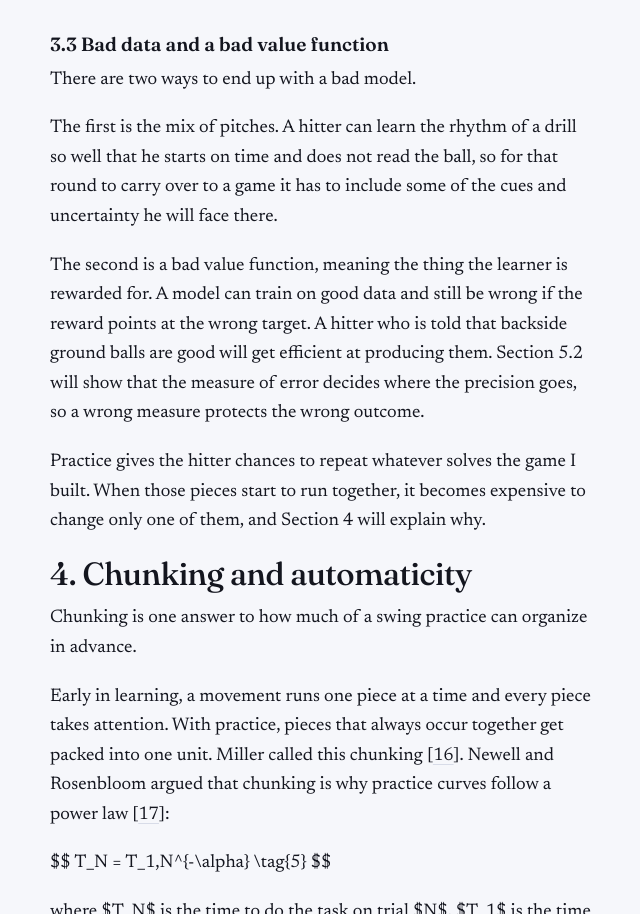
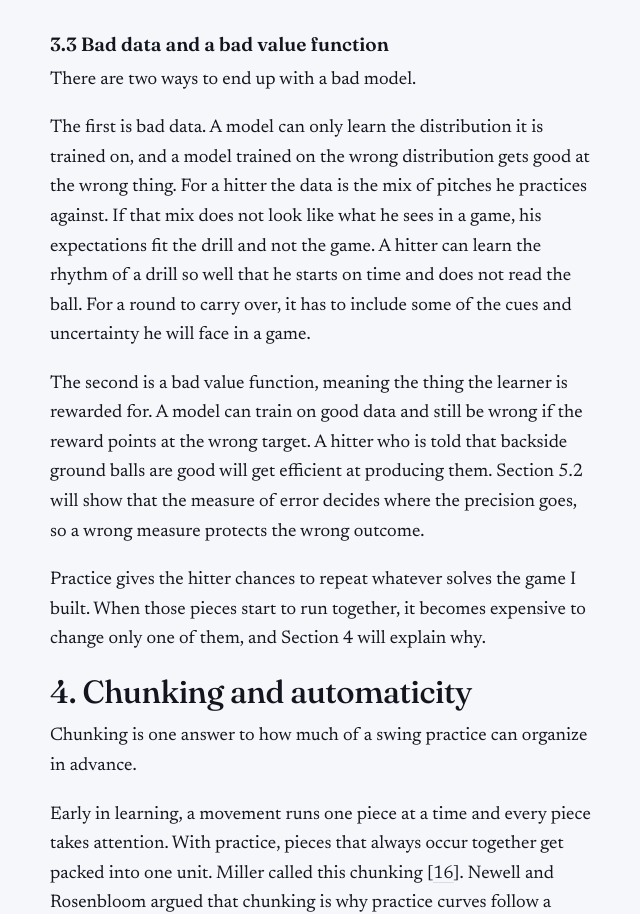
Before and after one commit to mesteviet25/mesteviet25.github.io, an Astro site: page /blog/swing-as-compression in a window 1280 px wide. Shown: the part 6890-7804 px from the top of the page, without its empty margins (158-798 px from the left). Built offline with nearby package versions, Linux system fonts and the light colour scheme; Astro itself is replaced by a stand-in of ours.

Commit message:
Restore the bad data point in Section 3.3
Co-Authored-By: Claude Mythos 5.2 <noreply@anthropic.com>
Claude-Session: https://claude.ai/code/session_01R6gamX7Mqj6w83VRMw8JSD

```diff
--- a/src/content/blog/swing-as-compression.md
+++ b/src/content/blog/swing-as-compression.md
@@ -95,7 +95,7 @@ Machine learning has a name for that gap between practice and transfer. A model
 
 There are two ways to end up with a bad model.
 
-The first is the mix of pitches. A hitter can learn the rhythm of a drill so well that he starts on time and does not read the ball, so for that round to carry over to a game it has to include some of the cues and uncertainty he will face there.
+The first is bad data. A model can only learn the distribution it is trained on, and a model trained on the wrong distribution gets good at the wrong thing. For a hitter the data is the mix of pitches he practices against. If that mix does not look like what he sees in a game, his expectations fit the drill and not the game. A hitter can learn the rhythm of a drill so well that he starts on time and does not read the ball. For a round to carry over, it has to include some of the cues and uncertainty he will face in a game.
 
 The second is a bad value function, meaning the thing the learner is rewarded for. A model can train on good data and still be wrong if the reward points at the wrong target. A hitter who is told that backside ground balls are good will get efficient at producing them. Section 5.2 will show that the measure of error decides where the precision goes, so a wrong measure protects the wrong outcome.
 
```
